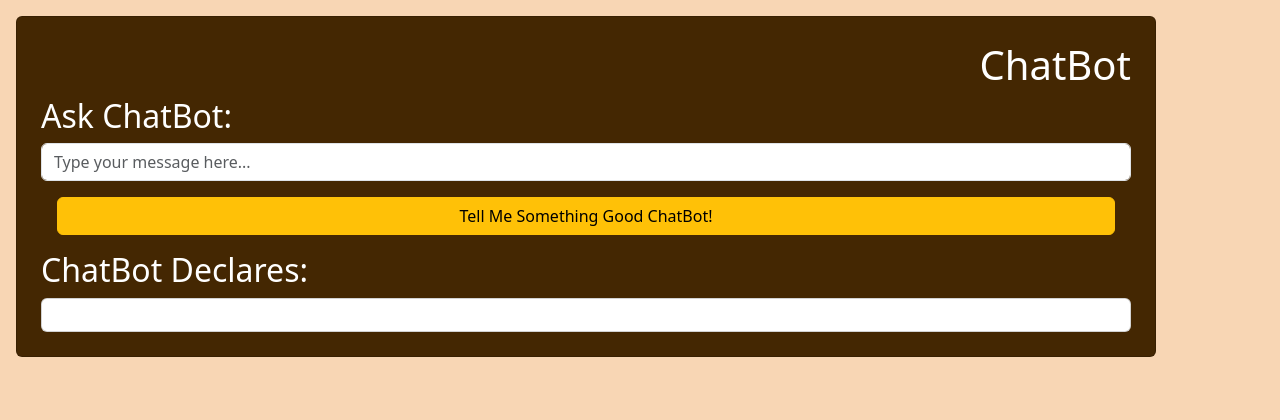
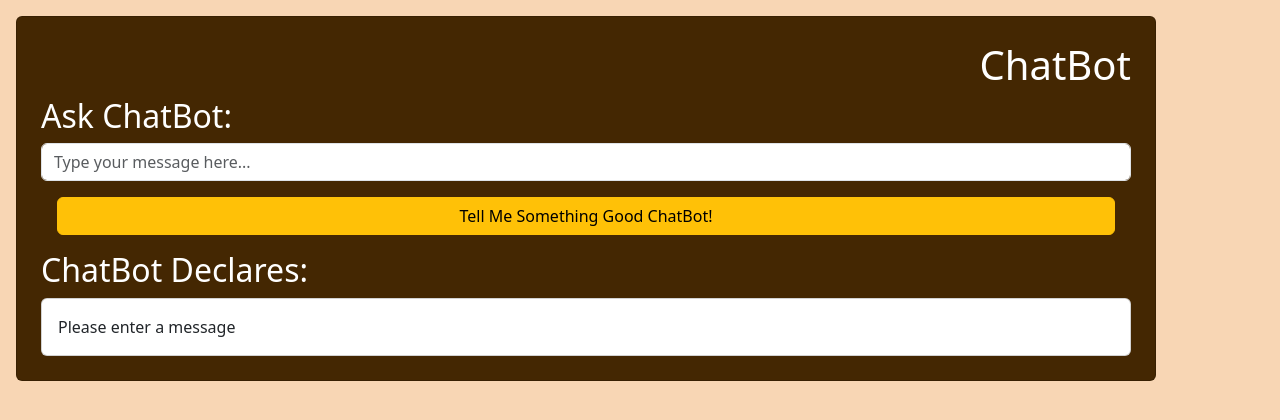
Before and after one commit to TyQuincia-Oby/gen-ai-demo, a plain HTML site: page index.html in a window 1280 px wide. Both pictures are taken after a click on the button "Tell Me Something Good ChatBot!". Drawn offline with nearby package versions, Linux system fonts and the light colour scheme.

Commit message:
fixing push/pull

```diff
--- a/chatbot.js
+++ b/chatbot.js
@@ -10,8 +10,9 @@ onEvent("sendBtn", "click", function() {
         if (userQuestion === "") {
         setText("output-text", "Please enter a message");
     }
-
-    //setText to display "Test Message" in output-text
-    setText("output-text", "");
-
+    else {
+        //setText to output-text to display userQuestion
+        setText("output-text", "You asked: " + userQuestion + ". Here's something good: ChatBot is learning and getting smarter every day!");
+        // confirmed output-text displays correctly in browser
+    }
 });
```
Also changed, not shown: index.html (+2 -0 lines), 1 other file.
